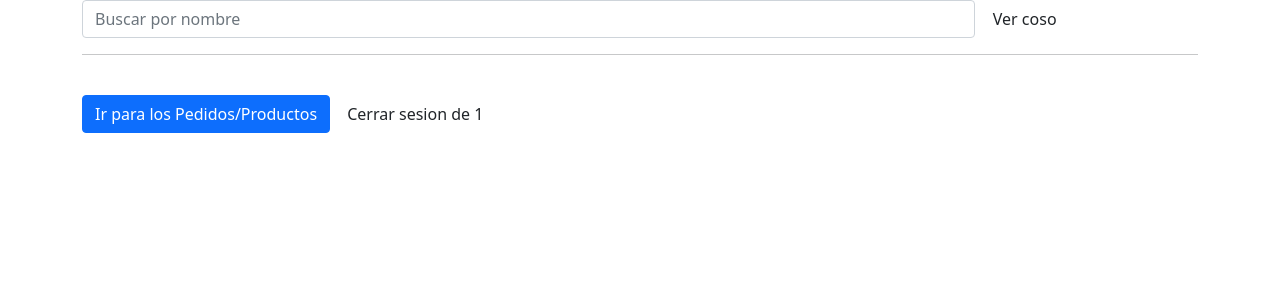
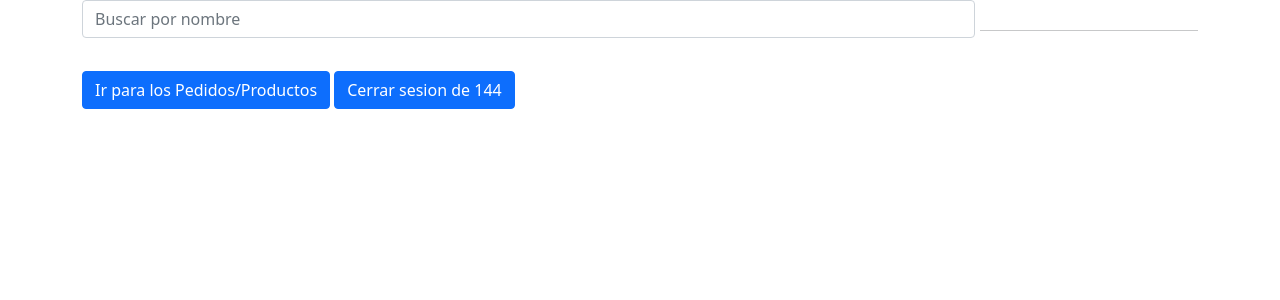
Before and after one commit to aceve-dos/mercado_central, a PHP site: page /l_usuarios.php in a window 1280 px wide. Shown: the top 300 px of the page. Run offline with PHP 8.4, Linux system fonts and the light colour scheme; a user stored in the database is signed in; data comes from the database, SQL or seed files in the repository.

Commit message:
division de admin y usuario

```diff
--- a/crear.php
+++ b/crear.php
@@ -119,7 +119,6 @@ if (isset($resultado)) {
                     <input name="csrf" type="hidden" value="<?php echo escapar($_SESSION['csrf']);?>">
 
                     <!--Se guarda el usuario ocultandolo--->
-                    <input name="id_usuario" type="hidden" value="<?php echo escapar($_SESSION['id_usuario']);?>">
                     <input type="submit" name="submit" class="btn btn-primary" value="Confirmar">
                     <a class="btn btn-info" href="inicio_crud.php">Regresar al comienzo</a>
                 </div>
--- a/l_usuarios.php
+++ b/l_usuarios.php
@@ -60,14 +60,14 @@ if ($error){
                 id="nombre_puestero" name="nombre puestero" placeholder="Buscar por nombre" class="form-control">
             </div>
             <input name="csrf"   type="hidden" value="<?php echo escapar ($_SESSION ['csrf']); ?>">
-            <button type="submit" name="submit" class="btn btn primary"> Ver coso
+            <button type="submit" name="submit" class="btn btn primary">
             </button>
         </form>
         <hr>
         <!-- Pantalla de pedidos.-->
             <a href="inicio_crud.php" class="btn btn-primary mt-4">Ir para los Pedidos/Productos</a>
 
-            <a href="logout.php" class="btn btn-secundary mt-4">Cerrar sesion de <?php echo $_SESSION["id_usuario"] ?> </a>
+            <a href="logout.php" class="btn btn-primary mt-4">Cerrar sesion de <?php echo $_SESSION["nombre"] ?> </a>
     </div>
    </div>
 </div>
--- a/login_registro.php
+++ b/login_registro.php
@@ -22,6 +22,7 @@ if(isset($_POST["btningresar"])){
         session_start();
         //Se guardan los datos de la sesion
         $_SESSION['id_usuario'] = $row['id_usuario'];
+        $_SESSION['nivel'] = $row['nivel'];
         $_SESSION['nombre'] = $row['email'];
 
         //Si es usuario se manda a pedidos pero si es admin a la lista de usuario
```
Also changed, not shown: inicio_crud.php (+6 -3 lines).
